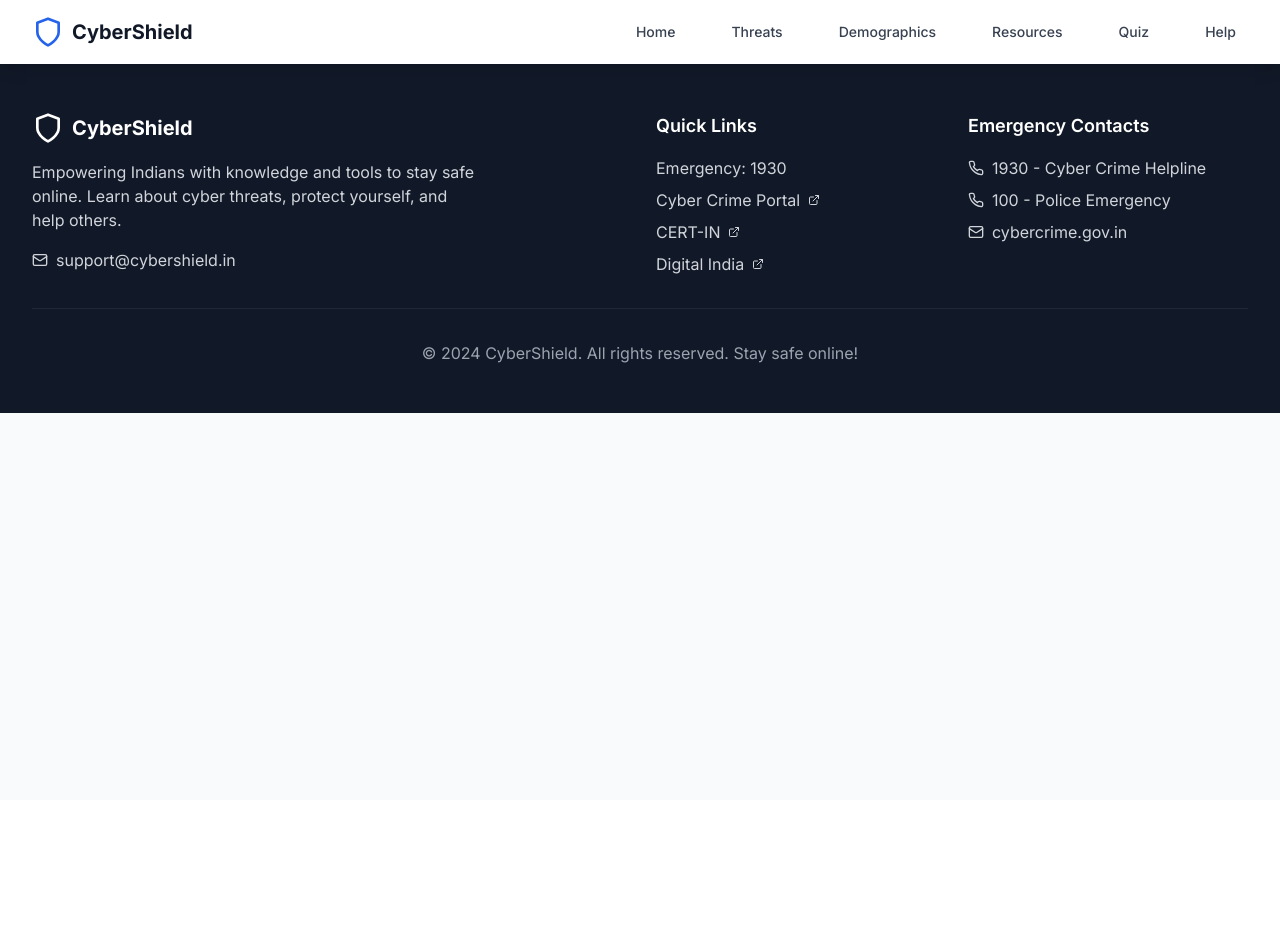
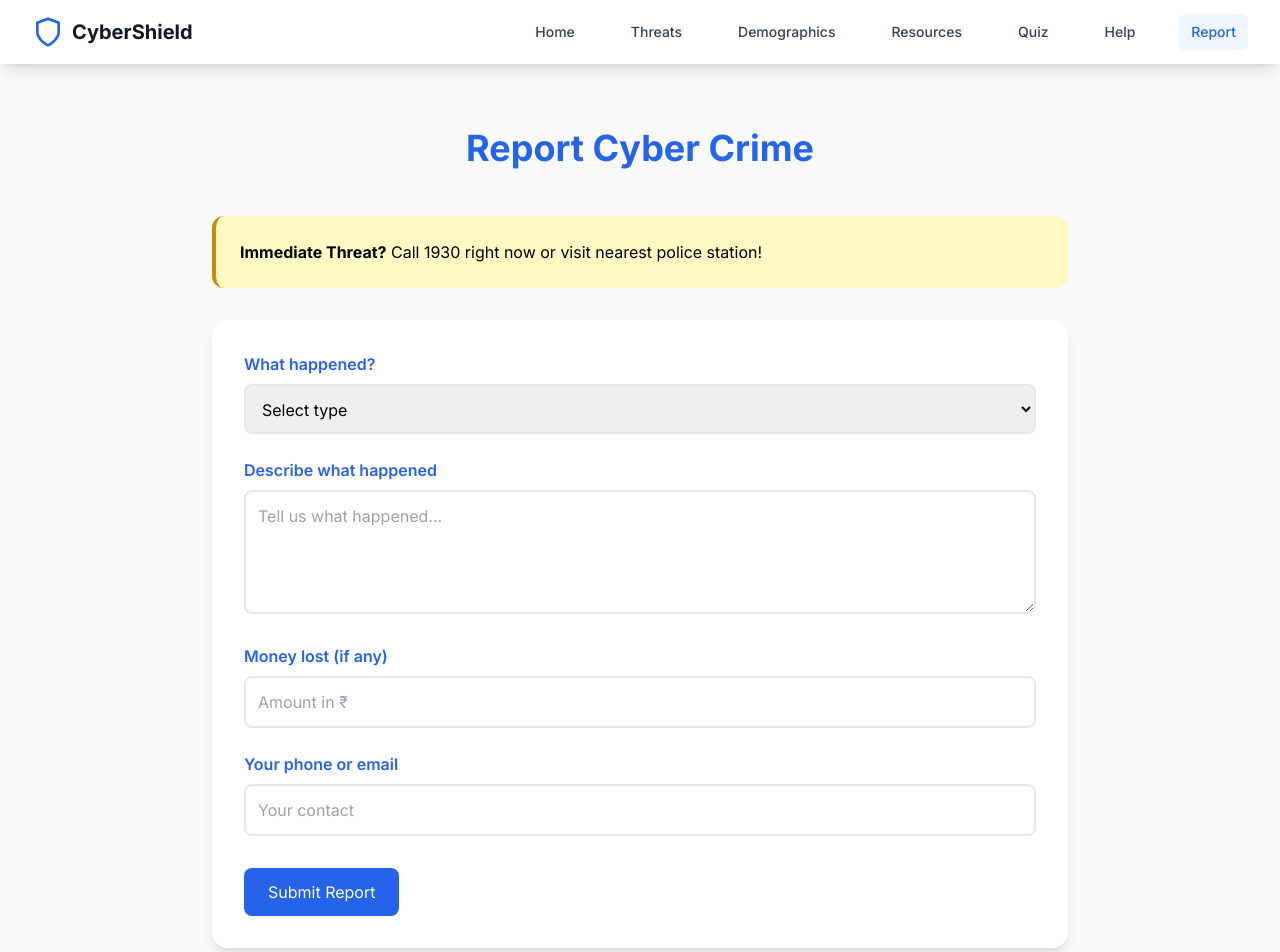
Before and after one commit to nikhiljainnnn/Hacktopus-Prime, a React (Vite) app: page /report in a window 1280 px wide. Shown: the top 952 px of the page. Before the commit the page ends 800 px from the top, so only its background shows below. Built offline with nearby package versions, Linux system fonts and the light colour scheme.

Commit message:
Report feature added

```diff
--- a/src/App.jsx
+++ b/src/App.jsx
@@ -7,6 +7,7 @@ import Demographics from './pages/Demographics'
 import Resources from './pages/Resources'
 import Quiz from './pages/Quiz'
 import Help from './pages/Help'
+import Report from './pages/Report'
 import Footer from './components/Footer'
 
 function App() {
@@ -22,6 +23,7 @@ function App() {
             <Route path="/resources" element={<Resources />} />
             <Route path="/quiz" element={<Quiz />} />
             <Route path="/help" element={<Help />} />
+            <Route path="/report" element={<Report />} />
           </Routes>
         </main>
         <Footer />
--- a/src/components/Navbar.jsx
+++ b/src/components/Navbar.jsx
@@ -13,6 +13,7 @@ const Navbar = () => {
     { name: 'Resources', path: '/resources' },
     { name: 'Quiz', path: '/quiz' },
     { name: 'Help', path: '/help' },
+    { name: 'Report', path: '/report' },
   ]
 
   return (
--- /dev/null
+++ b/src/pages/Report.jsx
@@ -0,0 +1,138 @@
+import React, { useState } from 'react';
+
+const Report = () => {
+  const [formData, setFormData] = useState({
+    incidentType: '',
+    description: '',
+    financialLoss: '',
+    contact: ''
+  });
+  const [submitted, setSubmitted] = useState(false);
+  const [reportNumber, setReportNumber] = useState('');
+
+  const handleInputChange = (e) => {
+    setFormData({
+      ...formData,
+      [e.target.name]: e.target.value
+    });
+  };
+
+  const handleSubmit = (e) => {
+    e.preventDefault();
+    const number = 'CS' + Date.now().toString().slice(-8);
+    setReportNumber(number);
+    setSubmitted(true);
+  };
+
+  const incidentTypes = [
+    { value: 'fake-call', label: 'Fake OTP/Bank call' },
+    { value: 'payment-fraud', label: 'Payment fraud' },
+    { value: 'fake-message', label: 'Suspicious SMS/Email' },
+    { value: 'social-media', label: 'Social media fraud' },
+    { value: 'shopping-fraud', label: 'Online shopping fraud' },
+    { value: 'other', label: 'Other' }
+  ];
+
+  if (submitted) {
+    return (
+      <section className="py-16">
+        <div className="max-w-4xl mx-auto px-5">
+          <h2 className="text-4xl font-bold text-center mb-12 text-blue-600">Report Submitted!</h2>
+          <div className="bg-green-100 border-l-4 border-green-600 p-8 rounded-xl">
+            <h4 className="text-2xl font-bold text-green-600 mb-4">Report Submitted Successfully!</h4>
+            <p className="mb-2">Your report number is: <strong className="text-2xl">{reportNumber}</strong></p>
+            <p className="mb-4">Please save this number for future reference. You will be contacted within 24 hours.</p>
+            <button
+              className="bg-blue-600 text-white px-6 py-3 rounded-lg hover:bg-blue-700 transition-all"
+              onClick={() => {
+                setSubmitted(false);
+                setFormData({ incidentType: '', description: '', financialLoss: '', contact: '' });
+              }}
+            >
+              Submit Another Report
+            </button>
+          </div>
+        </div>
+      </section>
+    );
+  }
+
+  return (
+    <section className="py-16">
+      <div className="max-w-4xl mx-auto px-5">
+        <h2 className="text-4xl font-bold text-center mb-12 text-blue-600">Report Cyber Crime</h2>
+
+        <div className="bg-yellow-100 border-l-4 border-yellow-600 p-6 rounded-xl mb-8">
+          <strong>Immediate Threat?</strong> Call 1930 right now or visit nearest police station!
+        </div>
+
+        <div className="bg-white p-8 rounded-2xl shadow-lg">
+          <form onSubmit={handleSubmit}>
+            <div className="mb-6">
+              <label className="block text-blue-600 font-semibold mb-2">What happened?</label>
+              <select
+                name="incidentType"
+                value={formData.incidentType}
+                onChange={handleInputChange}
+                className="w-full p-3 border-2 border-gray-200 rounded-lg focus:border-blue-600 outline-none"
+                required
+              >
+                <option value="">Select type</option>
+                {incidentTypes.map((type) => (
+                  <option key={type.value} value={type.value}>{type.label}</option>
+                ))}
+              </select>
+            </div>
+
+            <div className="mb-6">
+              <label className="block text-blue-600 font-semibold mb-2">Describe what happened</label>
+              <textarea
+                name="description"
+                value={formData.description}
+                onChange={handleInputChange}
+                className="w-full p-3 border-2 border-gray-200 rounded-lg focus:border-blue-600 outline-none"
+                rows="4"
+                placeholder="Tell us what happened..."
+                required
+              />
+            </div>
+
+            <div className="mb-6">
+              <label className="block text-blue-600 font-semibold mb-2">Money lost (if any)</label>
+              <input
+                type="number"
+                name="financialLoss"
+                value={formData.financialLoss}
+                onChange={handleInputChange}
+                className="w-full p-3 border-2 border-gray-200 rounded-lg focus:border-blue-600 outline-none"
+                placeholder="Amount in ₹"
+              />
+            </div>
+
+            <div className="mb-8">
+              <label className="block text-blue-600 font-semibold mb-2">Your phone or email</label>
+              <input
+                type="text"
+                name="contact"
+                value={formData.contact}
+                onChange={handleInputChange}
+                className="w-full p-3 border-2 border-gray-200 rounded-lg focus:border-blue-600 outline-none"
+                placeholder="Your contact"
+                required
+              />
+            </div>
+
+            <button
+              type="submit"
+              className="bg-blue-600 text-white px-6 py-3 rounded-lg hover:bg-blue-700 transition-all"
+            >
+              Submit Report
+            </button>
+          </form>
+        </div>
+      </div>
+    </section>
+  );
+};
+
+export default Report;
```
